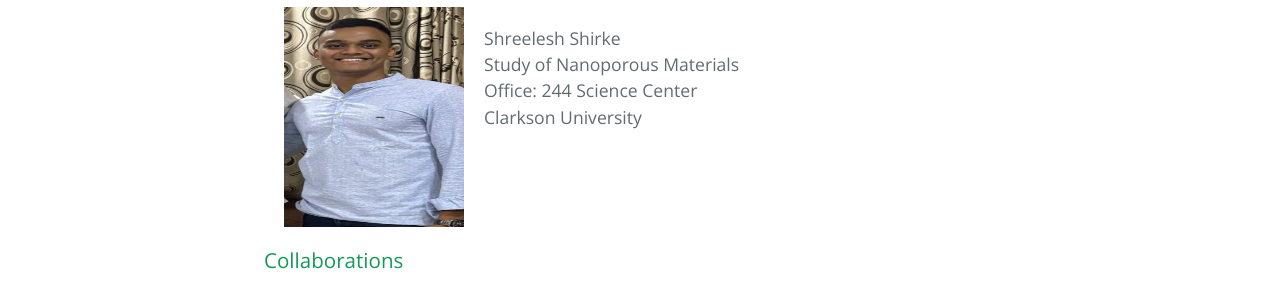
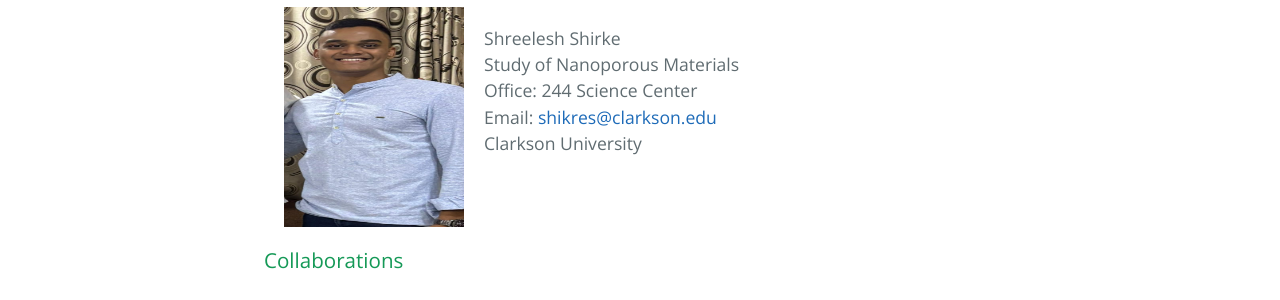
Before and after one commit to dharatrivedi/dharatrivedi.github.io, a Jekyll site: the page built from people.html, in a window 1280 px wide. Shown: the part 1107-1407 px from the top of the page. Built offline with Jekyll 4.4.1, drawn with Linux system fonts in a browser that asks for light colours.

Commit message:
Update people.html

```diff
--- a/people.html
+++ b/people.html
@@ -39,6 +39,7 @@ title: {{ site.name }}
       Shreelesh Shirke<br />
       Study of Nanoporous Materials <br />
       Office: 244 Science Center<br />
+      Email: <a href="mailto:shikres@clarkson.edu">shikres@clarkson.edu</a><br />
       Clarkson University<br />
     </p>
   </ul>
```
